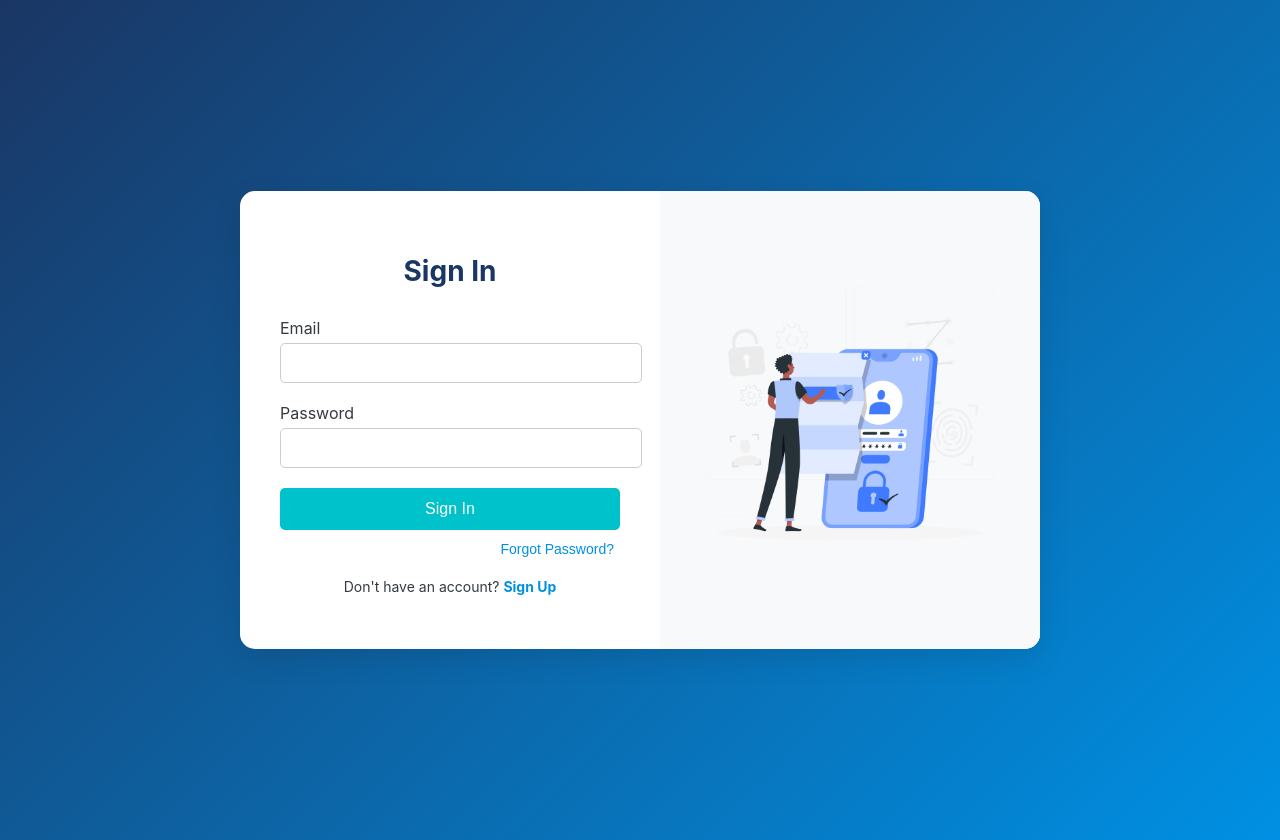
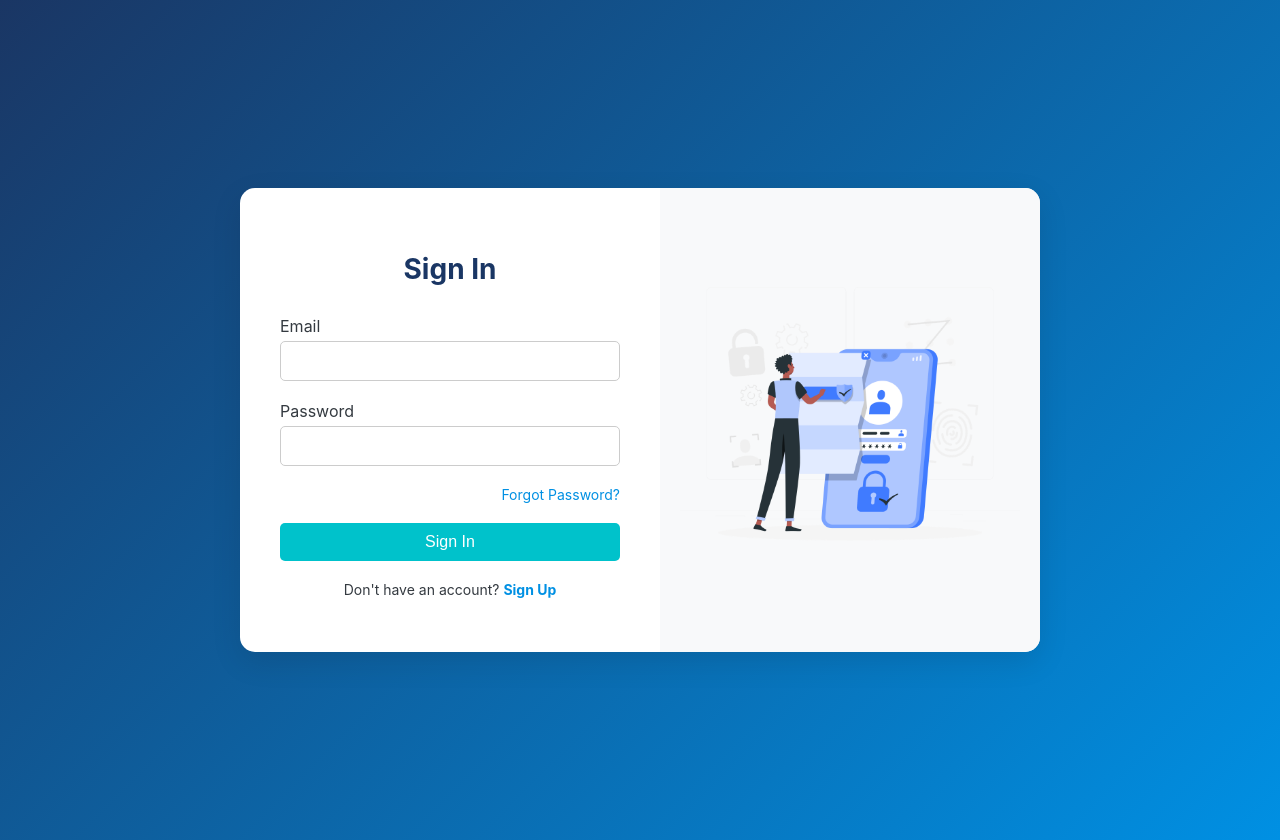
Before and after one commit to Tanmay-Dalvi/StockSmart, a React (Create React App) app in the folder FrontEnd/: page /sign-in in a window 1280 px wide. Built offline with nearby package versions, Linux system fonts and the light colour scheme.

Commit message:
sign in ui

```diff
--- a/FrontEnd/src/Pages/SignIn.css
+++ b/FrontEnd/src/Pages/SignIn.css
@@ -56,6 +56,7 @@
     border-radius: 5px;
     font-size: 16px;
     transition: border-color 0.3s;
+    box-sizing: border-box;
 }
 
 .form-group input:focus {
@@ -63,9 +64,20 @@
     outline: none;
 }
 
+.forgot-password-link {
+    display: block;
+    text-align: right;
+    color: var(--light-blue);
+    cursor: pointer;
+    font-size: 14px;
+    margin-bottom: 20px;
+    text-decoration: none;
+}
+
 .submit-button {
+    display: block;
     width: 100%;
-    padding: 12px;
+    padding: 10px;
     background-color: var(--cyan);
     color: var(--white);
     border: none;
@@ -73,21 +85,11 @@
     font-size: 16px;
     cursor: pointer;
     transition: background-color 0.3s;
+    box-sizing: border-box;
 }
 
 .submit-button:hover {
     background-color: var(--teal);
-}
-
-.forgot-password-button {
-    background: none;
-    border: none;
-    color: var(--light-blue);
-    cursor: pointer;
-    font-size: 14px;
-    margin-top: 10px;
-    text-align: right;
-    width: 100%;
 }
 
 .signup-prompt {
--- a/FrontEnd/src/Pages/SignIn.jsx
+++ b/FrontEnd/src/Pages/SignIn.jsx
@@ -48,9 +48,9 @@
                                 required
                             />
                         </div>
+                        <Link to="/forgot-password" className="forgot-password-link">Forgot Password?</Link>
                         <button type="submit" className="submit-button">Sign In</button>
                     </form>
-                    <button className="forgot-password-button">Forgot Password?</button>
                     <p className="signup-prompt">
                         Don't have an account? <Link to="/sign-up" className="signup-button">Sign Up</Link>
                     </p>
```
